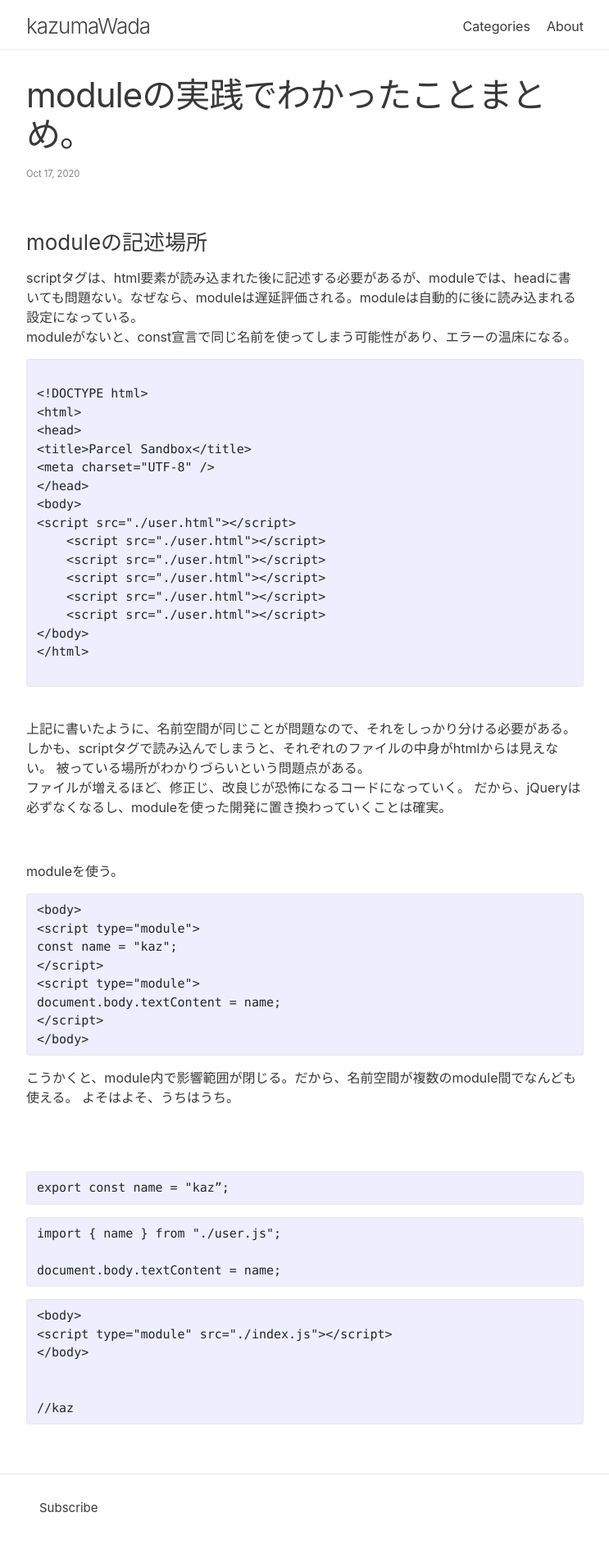
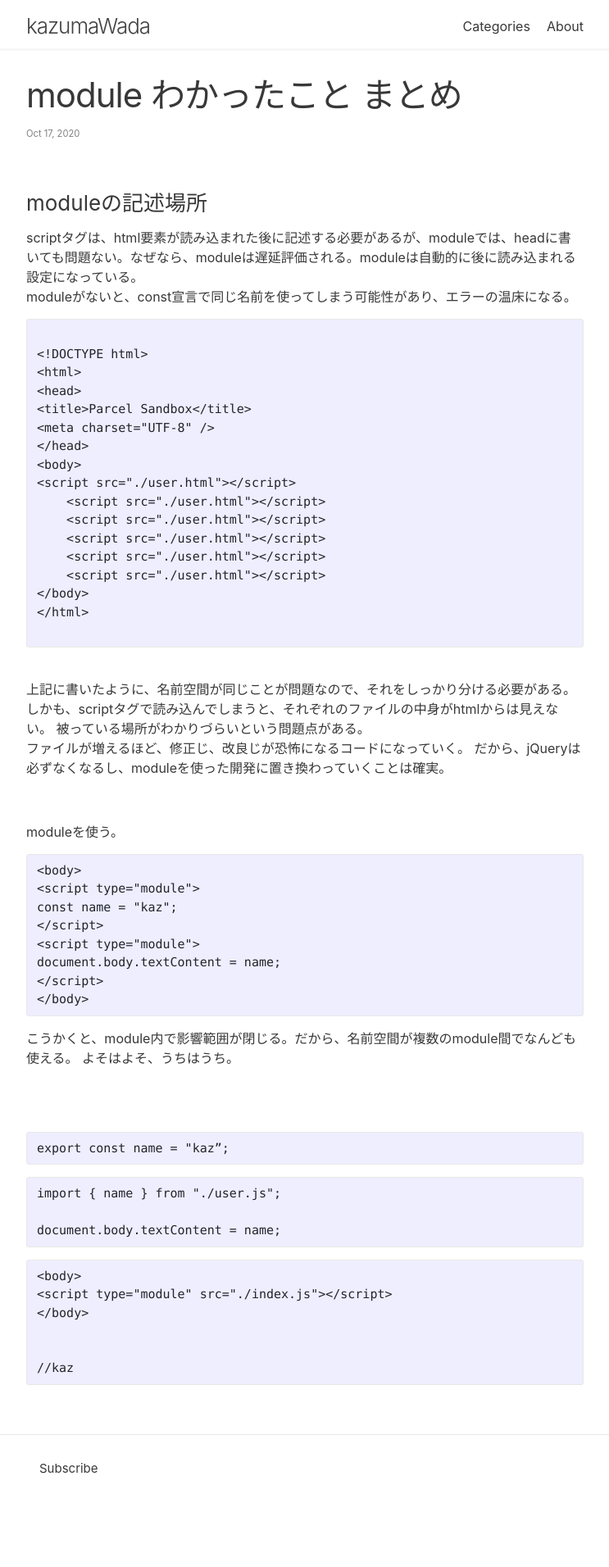
Before and after one commit to kazblog/kazblog.github.io, a Jekyll site: the page built from _posts/2020-10-17-study-log.md, in a window 1280 px wide. Shown: the whole page at 82% size, without its empty margins (268-1011 px from the left). Built offline with Jekyll 4.4.1, drawn with Linux system fonts in a browser that asks for light colours; after the commit the page ends 1863 px from its top, so only the background shows below that.

Commit message:
Update 2020-10-17-study-log.md

```diff
--- a/_posts/2020-10-17-study-log.md
+++ b/_posts/2020-10-17-study-log.md
@@ -1,6 +1,6 @@
 ---
 layout: post
-title:  "moduleの実践でわかったことまとめ。"
+title:  "module わかったこと まとめ"
 date:   2020-10-17 12:39:36 +0900
 categories: JavaScript
 permalink: /start-to-make-todo-list-with-vanila-js/
```
